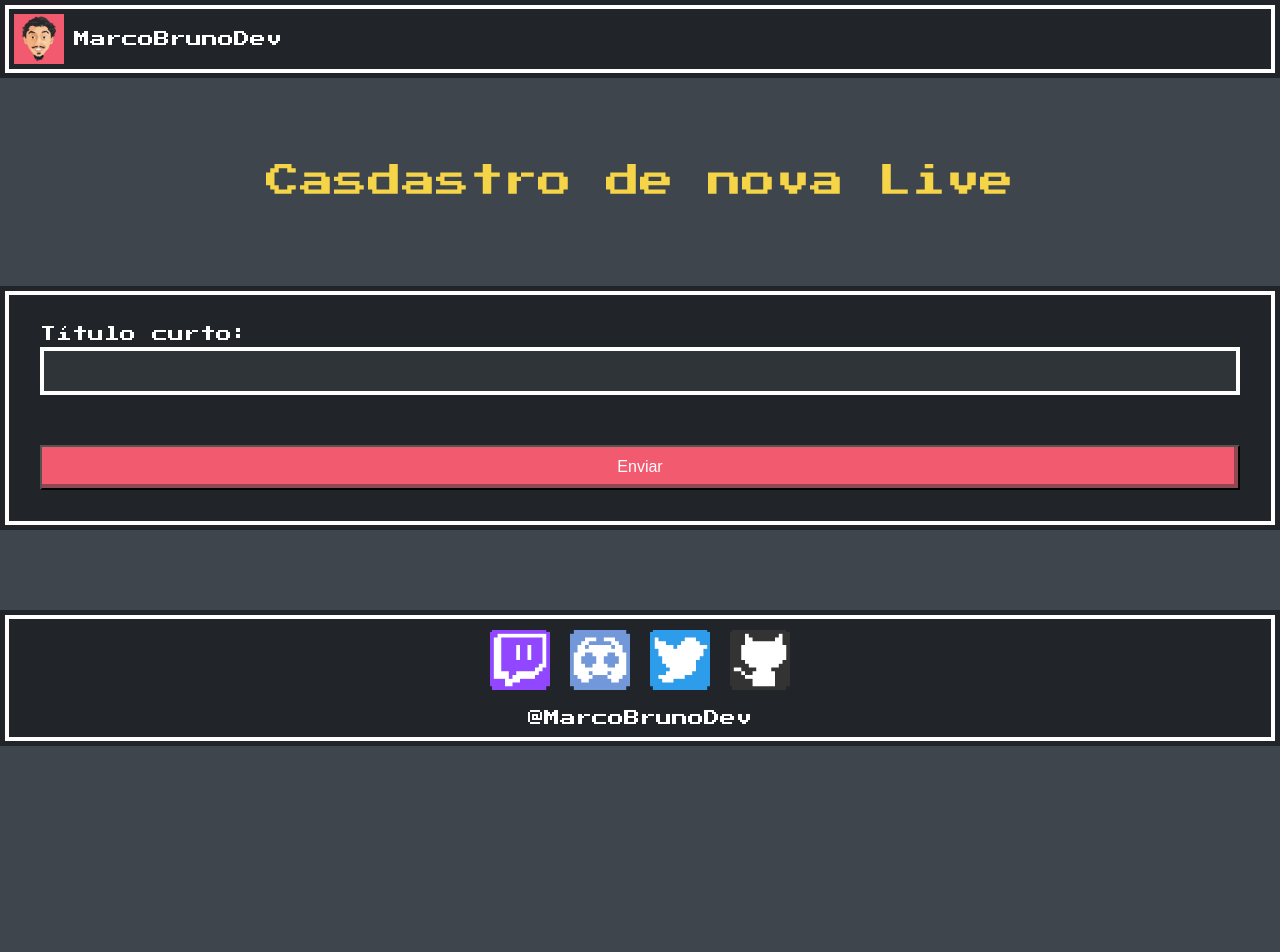
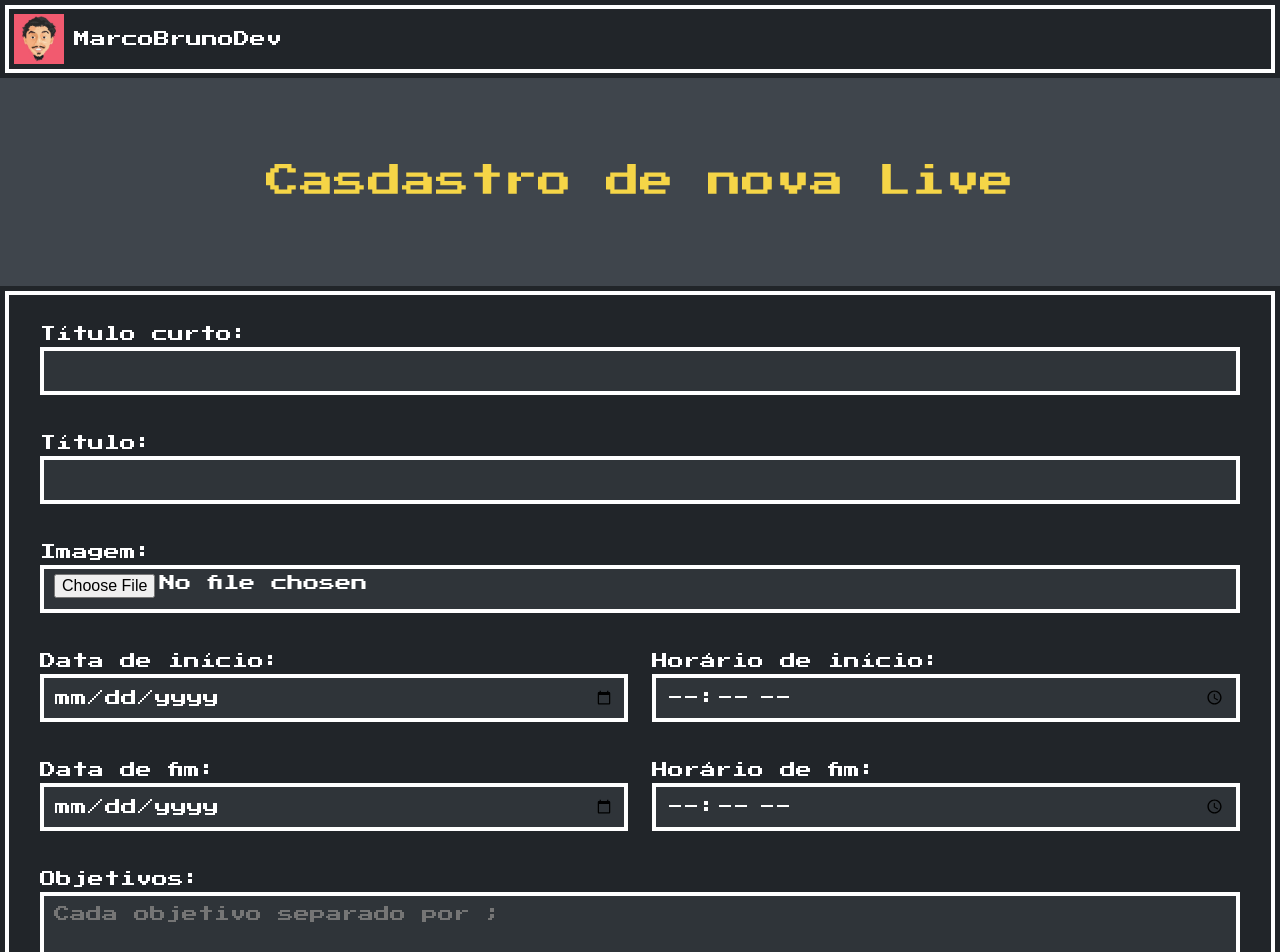
Before and after one commit to marcobrunodev/portfolio, a React (Create React App) app: page /lives/new in a window 1280 px wide. Shown: the top 952 px of the page. Before the commit the page ends 800 px from the top, so only its background shows below. Built offline with nearby package versions, Linux system fonts and the light colour scheme.

Commit message:
:sparkles: FormLive validation finish

```diff
--- a/src/components/ButtonNes/index.js
+++ b/src/components/ButtonNes/index.js
@@ -12,6 +12,7 @@ const ButtonNes = styled.a`
   color: var(--color-gray-lighter);
   background-color: var(--color-primary-medium);
   text-decoration: none;
+  border: none;
 
   ${({ twitch }) =>
     twitch &&
--- a/src/components/FieldNes/styles.js
+++ b/src/components/FieldNes/styles.js
@@ -1,11 +1,16 @@
 import styled from 'styled-components';
+import MsgError from '../MsgError';
 
 const Label = styled.label`
+  position: relative;
   display: flex;
   flex-direction: column;
+  margin-bottom: var(--gap-big);
 
-  &:not(:last-child) {
-    margin-bottom: var(--gap-big);
+  & > ${MsgError} {
+    position: absolute;
+    bottom: 0;
+    transform: translateY(100%);
   }
 `;
 
--- a/src/components/MsgError/index.js
+++ b/src/components/MsgError/index.js
@@ -1,6 +1,7 @@
 import styled from 'styled-components';
 
 const MsgError = styled.span`
+  font-size: var(--size-small);
   padding: var(--gap-smaller);
   color: var(--color-primary-dark);
 `;
--- a/src/components/TextareaNes/index.js
+++ b/src/components/TextareaNes/index.js
@@ -2,17 +2,29 @@ import React from 'react';
 import PropTypes from 'prop-types';
 import { Label, Content } from '../FieldNes/styles';
 import Textarea from './styles';
+import MsgError from '../MsgError';
 
-const TextareaNes = ({ content, placeholder }) => (
+const TextareaNes = ({ name, content, placeholder, msgError, value, onChange }) => (
   <Label>
     <Content>{content}</Content>
-    <Textarea placeholder={placeholder} />
+    <Textarea name={name} placeholder={placeholder} onChange={onChange}>
+      {value}
+    </Textarea>
+    <MsgError>{msgError}</MsgError>
   </Label>
 );
 
+TextareaNes.defaultProps = {
+  msgError: '',
+};
+
 TextareaNes.propTypes = {
+  name: PropTypes.string.isRequired,
   placeholder: PropTypes.string.isRequired,
   content: PropTypes.string.isRequired,
+  msgError: PropTypes.string,
+  onChange: PropTypes.func.isRequired,
+  value: PropTypes.string.isRequired,
 };
 
 export default TextareaNes;
--- a/src/containers/FormLive/index.js
+++ b/src/containers/FormLive/index.js
@@ -2,6 +2,7 @@ import React from 'react';
 import FormNes from '../../components/FormNes';
 import { Half } from '../../components/FormNes/styles';
 import FieldNes from '../../components/FieldNes';
+import TextareaNes from '../../components/TextareaNes';
 import ButtonNes from '../../components/ButtonNes';
 import useValidation from '../../libs/validation/useValidation';
 import validation from './validation';
@@ -12,7 +13,15 @@ const FormLive = () => {
   const { value, handleChange, handleSubmit, errors } = useValidation(
     validation,
     newLive,
-    'titleShort'
+    'titleShort',
+    'title',
+    'photo',
+    'startDate',
+    'startTime',
+    'finishDate',
+    'finishTime',
+    'goals',
+    'description'
   );
 
   return (
@@ -25,21 +34,77 @@ const FormLive = () => {
         msgError={errors.titleShort}
       />
 
-      {/* <FieldNes content="Título" name="title" />
-      <FieldNes content="Imagem" name="photo" type="file" />
+      <FieldNes
+        content="Título:"
+        name="title"
+        value={value.title}
+        onChange={handleChange}
+        msgError={errors.title}
+      />
+
+      <FieldNes
+        content="Imagem:"
+        name="photo"
+        type="file"
+        value={value.photo}
+        onChange={handleChange}
+        msgError={errors.photo}
+      />
 
       <Half>
-        <FieldNes content="Data de início" name="startDate" type="date" />
-        <FieldNes content="Horário de início" name="startTime" type="time" />
+        <FieldNes
+          content="Data de início:"
+          name="startDate"
+          type="date"
+          value={value.startDate}
+          onChange={handleChange}
+          msgError={errors.startDate}
+        />
+        <FieldNes
+          content="Horário de início:"
+          name="startTime"
+          type="time"
+          value={value.startTime}
+          onChange={handleChange}
+          msgError={errors.startTime}
+        />
       </Half>
 
       <Half>
-        <FieldNes content="Data de fim" name="finishDate" type="date" />
-        <FieldNes content="Horário de fim" name="finishTime" type="time" />
+        <FieldNes
+          content="Data de fim:"
+          name="finishDate"
+          type="date"
+          value={value.finishDate}
+          onChange={handleChange}
+          msgError={errors.finishDate}
+        />
+        <FieldNes
+          content="Horário de fim:"
+          name="finishTime"
+          type="time"
+          value={value.finishTime}
+          onChange={handleChange}
+          msgError={errors.finishTime}
+        />
       </Half>
 
-      <TextareaNes content="Objetivos" placeholder="Cada objetivo separado por ;" name="goals" />
-      <TextareaNes content="Descrição" name="description" /> */}
+      <TextareaNes
+        content="Objetivos:"
+        placeholder="Cada objetivo separado por ;"
+        name="goals"
+        value={value.goals}
+        onChange={handleChange}
+        msgError={errors.goals}
+      />
+
+      <TextareaNes
+        content="Descrição:"
+        name="description"
+        value={value.description}
+        onChange={handleChange}
+        msgError={errors.description}
+      />
 
       <ButtonNes as="button">Enviar</ButtonNes>
     </FormNes>
--- a/src/containers/FormLive/validation.js
+++ b/src/containers/FormLive/validation.js
@@ -1,12 +1,39 @@
-import { required, minLength } from '../../libs/validation';
+import { required, minLength, maxLength } from '../../libs/validation';
 
 function validation(values) {
-  const { titleShort } = values;
+  const {
+    titleShort,
+    title,
+    photo,
+    startDate,
+    startTime,
+    finishDate,
+    finishTime,
+    goals,
+    description,
+  } = values;
   const errors = {};
 
   errors.titleShort =
     required(titleShort, 'Título curto é obrigatório') ||
-    minLength(2, titleShort, 'Tem que ter 2 ou mais caracteres');
+    minLength(2, titleShort, 'Tem que ter 2 ou mais caracteres') ||
+    maxLength(22, titleShort, 'No máximo 22 caracteres');
+
+  errors.title =
+    required(title, 'Título é obrigatório') ||
+    minLength(2, title, 'Tem que ter 2 ou mais caracteres') ||
+    maxLength(35, title, 'No máximo 35 caracteres');
+
+  errors.photo = required(photo, 'Imagem é obrigatória');
+
+  errors.startDate = required(startDate, 'Data de início é obrigatória');
+  errors.startTime = required(startTime, 'Hora de início é obrigatória');
+
+  errors.finishDate = required(finishDate, 'Data de fim é obrigatória');
+  errors.finishTime = required(finishTime, 'Hora de fim é obrigatória');
+
+  errors.goals = required(goals, 'Objetivos são obrigatórios');
+  errors.description = required(description, 'Descrição é obrigatória');
 
   return errors;
 }
--- a/src/libs/validation/index.js
+++ b/src/libs/validation/index.js
@@ -1,5 +1,6 @@
 import required from './required';
 import isEmail from './email';
 import minLength from './minLength';
+import maxLength from './maxLength';
 
-export { required, isEmail, minLength };
+export { required, isEmail, minLength, maxLength };
--- /dev/null
+++ b/src/libs/validation/maxLength.js
@@ -0,0 +1,5 @@
+function maxLength(length, value, msgError) {
+  return value.length > length && msgError;
+}
+
+export default maxLength;
--- a/src/libs/validation/useValidation.js
+++ b/src/libs/validation/useValidation.js
@@ -18,8 +18,6 @@ function useValidation(validation = false, callback, ...values) {
   function handleSubmit(event) {
     event.preventDefault();
 
-    console.log('Galera feliz!!!');
-
     setErrors(validation instanceof Object ? validation(value) : {});
     setIsSubmitting(true);
   }
```
